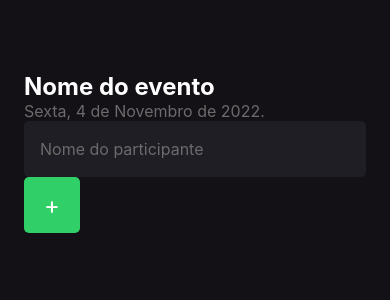
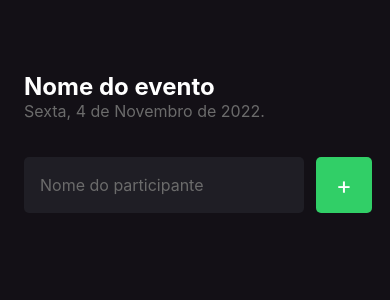
Before and after one commit to MogLuiz/imhere-rn-app, a React Native app: screen / in a window 390 px wide. Shown: the top 300 px of the page. Built offline with nearby package versions, Linux system fonts and the light colour scheme.

Commit message:
styles: form structure

```diff
--- a/src/screens/Home/index.tsx
+++ b/src/screens/Home/index.tsx
@@ -12,6 +12,7 @@ export const HomeScreen = () => {
 
       <Text style={styles.eventDate}>Sexta, 4 de Novembro de 2022.</Text>
 
+      <View style={styles.form}>
         <TextInput
           style={styles.input}
           placeholder="Nome do participante"
@@ -22,5 +23,6 @@ export const HomeScreen = () => {
           <Text style={styles.buttonText}>+</Text>
         </TouchableOpacity>
       </View>
+    </View>
   );
 };
--- a/src/screens/Home/styles.ts
+++ b/src/screens/Home/styles.ts
@@ -17,12 +17,14 @@ export const styles = StyleSheet.create({
     fontSize: 16
   },
   input: {
+    flex: 1,
     height: 56,
     backgroundColor: '#1F1E25',
     borderRadius: 5,
     color: '#FFFF',
     padding: 16,
     fontSize: 16,
+    marginRight: 12
   },
   buttonText: {
     color: '#FFF',
@@ -35,5 +37,11 @@ export const styles = StyleSheet.create({
     backgroundColor: '#31CF67',
     alignItems: 'center',
     justifyContent: 'center'
+  },
+  form: {
+    width: '100%',
+    flexDirection: 'row',
+    marginTop: 36,
+    marginBottom: 42
   }
 })
```
Lines whose indentation alone changed are shown as unchanged.
